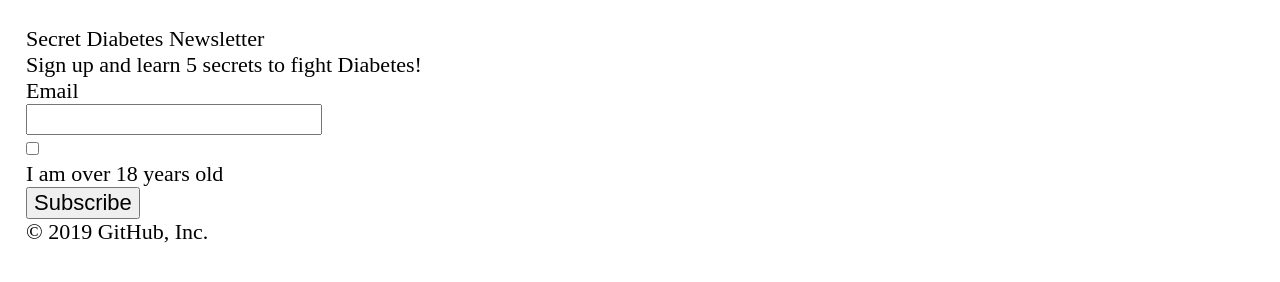
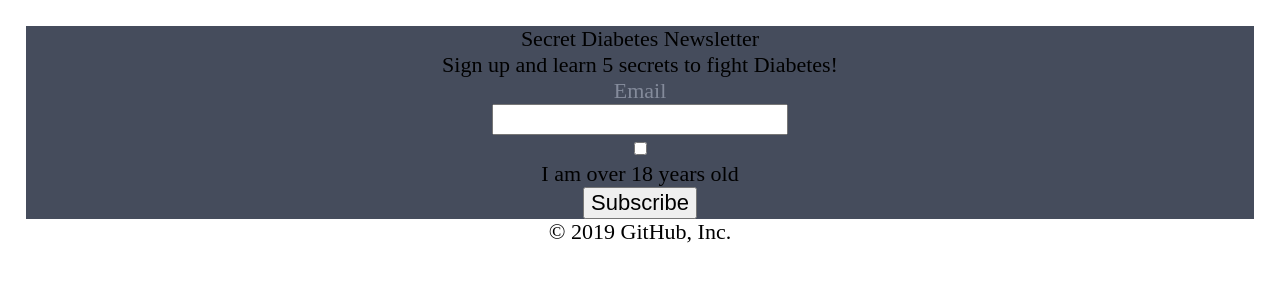
Before and after one commit to ITMD-362-phabercoss/lab-3, a plain HTML site: page index.html in a window 1280 px wide. Drawn offline with nearby package versions, Linux system fonts and the light colour scheme.

Commit message:
Added text-align and some colors of gray

```diff
--- a/css/screen.css
+++ b/css/screen.css
@@ -196,10 +196,17 @@ html {
   line-height: 1.182em; /* 26px / ~ 120% */
   padding: 1.182em; /* 26px / ~ 120% */
   text-rendering: optimizeLegibility;
+  text-align: center;
 }
 
 label {
   display: block;
+}
+main {
+background: #454C5C;
+}
+#input-email {
+color: #848B9B
 }
 
 /* ===== LAYOUT STYLES ====== */
```
Also changed, not shown: 3 other files.
